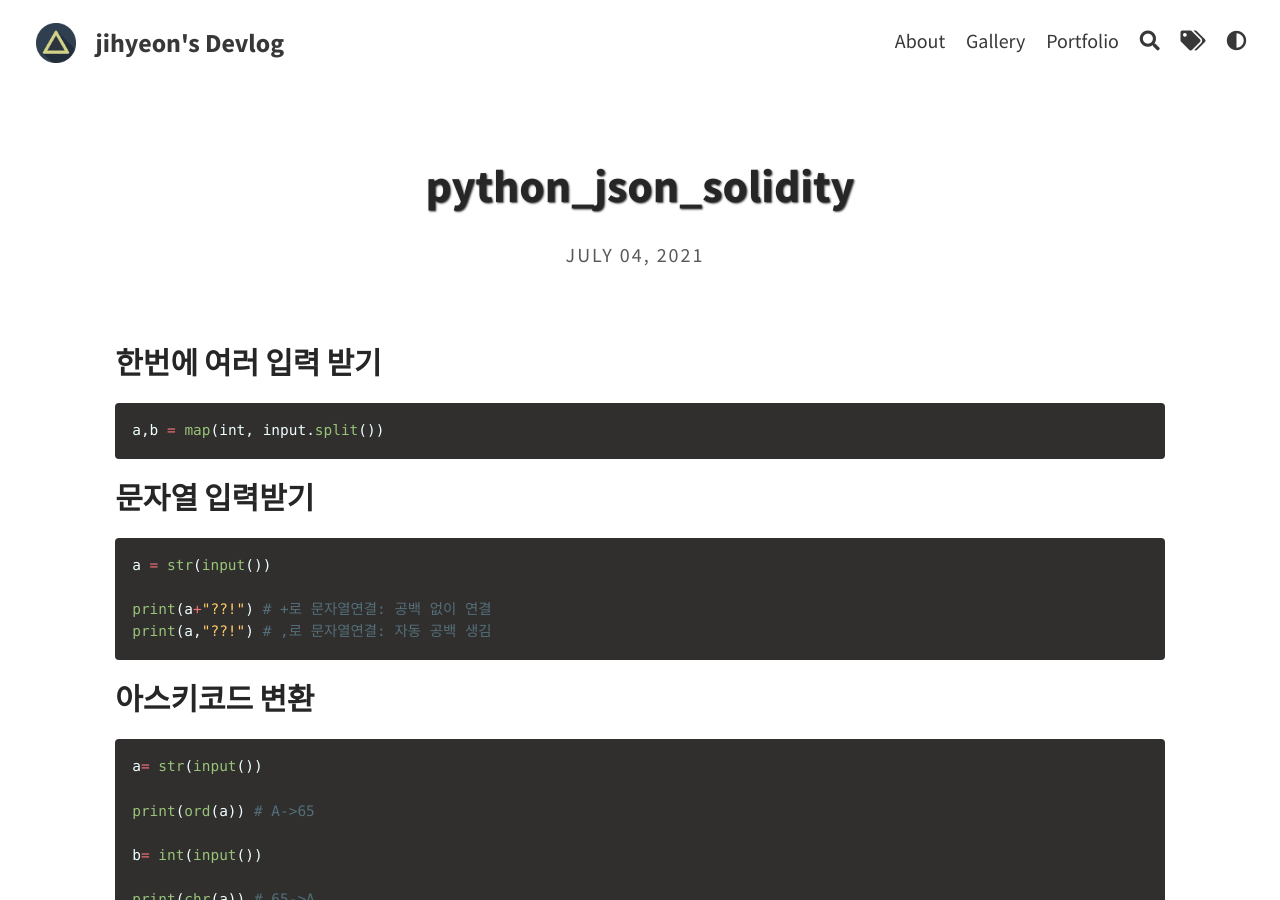
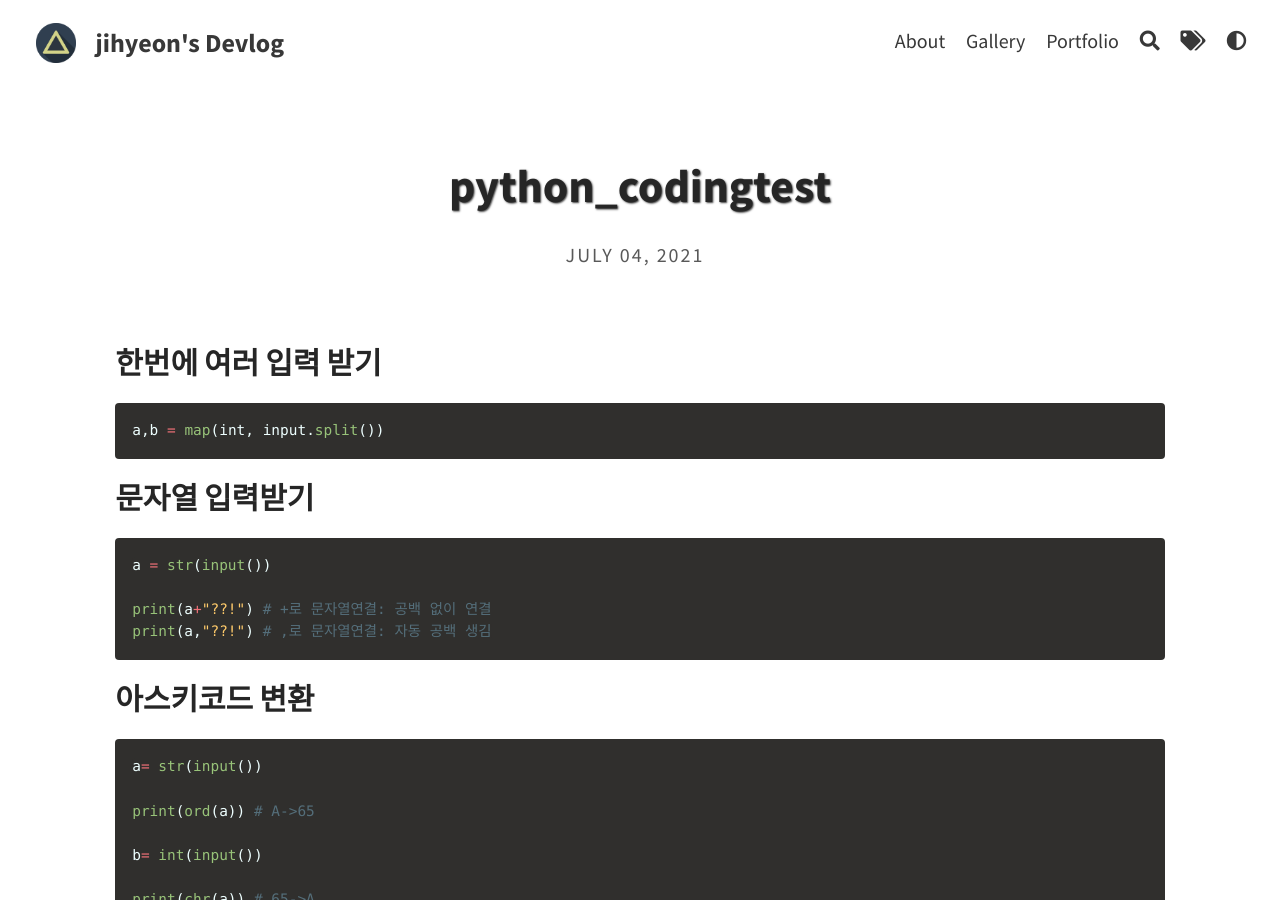
Before and after one commit to kimjihyeon99/kimjihyeon99.github.io, a Jekyll site: the page built from _posts/2021-07-04-python_codingtest.md, in a window 1280 px wide and 900 px high. Built offline with Jekyll 4.4.1, drawn with Linux system fonts in a browser that asks for light colours.

Commit message:
Update 2021-07-04-python_codingtest.md

```diff
--- a/_posts/2021-07-04-python_codingtest.md
+++ b/_posts/2021-07-04-python_codingtest.md
@@ -1,6 +1,6 @@
 ---
 layout: post
-title: "python_json_solidity"
+title: "python_codingtest"
 tags: [코딩테스트, python]
 ---
 
```
